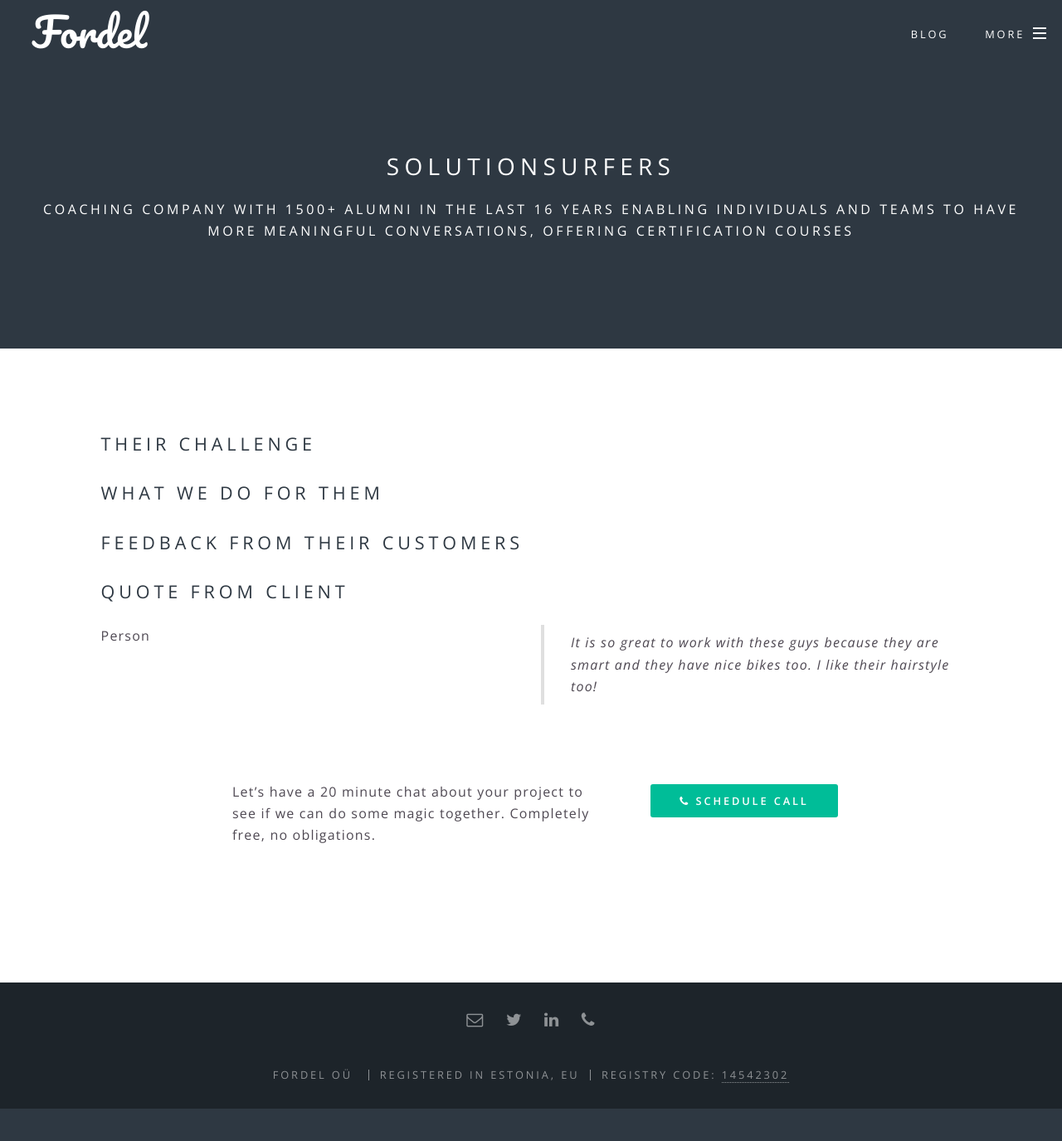
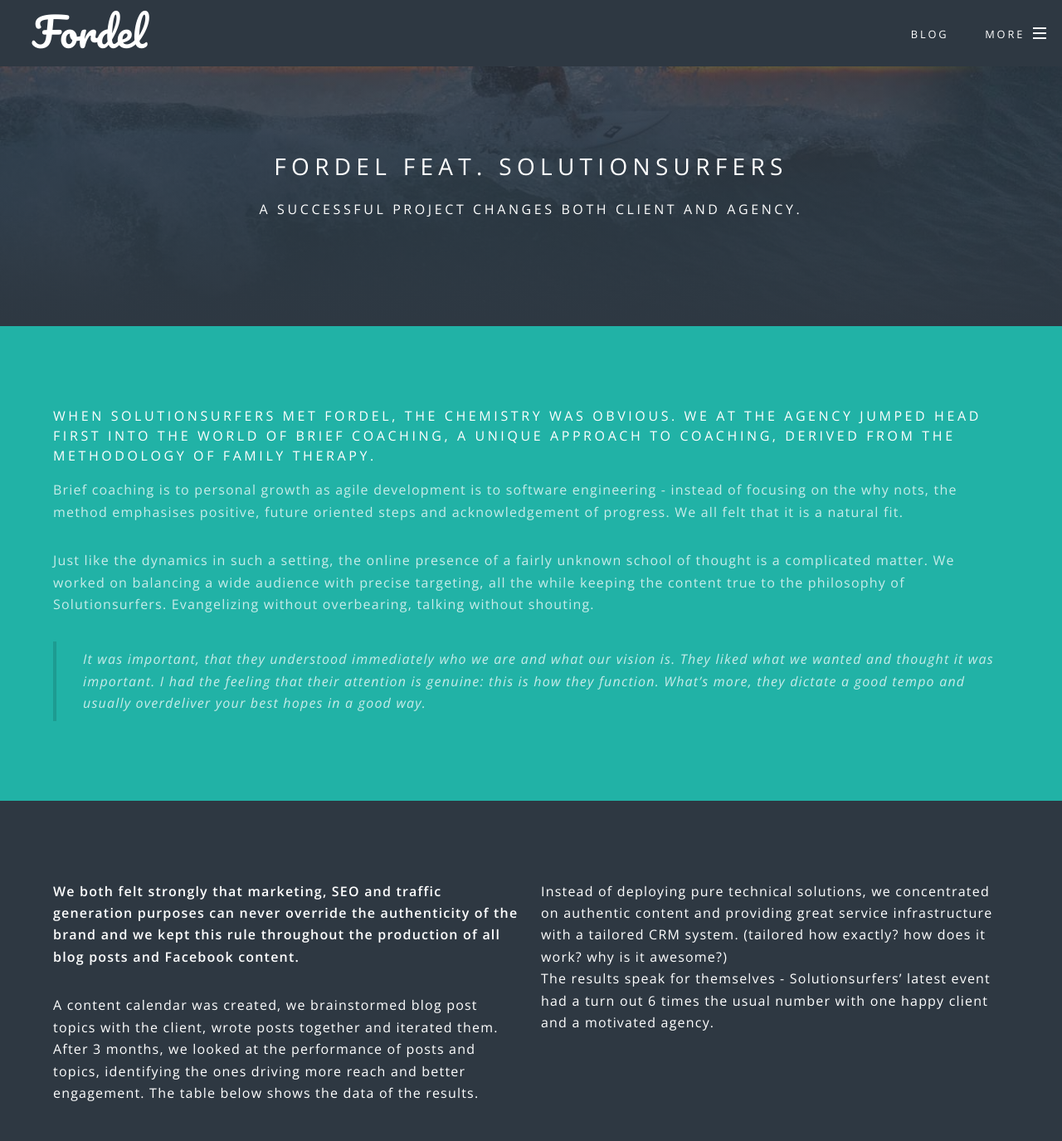
Before and after one commit to dan300/fordel-site, a Jekyll site: the page built from client-stories/solutionsurfers.html, in a window 1280 px wide and 1400 px high. Shown: the top 1375 px of the window at 83% size. Built offline with Jekyll 4.4.1, drawn with Linux system fonts in a browser that asks for light colours; comment, search, counter and statistics services are not loaded; some of the changed text lies outside the part shown.

Commit message:
Added solutionsurfers story v1

```diff
--- a/_layouts/clientstory.html
+++ b/_layouts/clientstory.html
@@ -4,7 +4,7 @@
 
 <article id="main" style>
 
-  <header class="bgtheme-clientstory-tickeron">
+  <header class="bgtheme-clientstory-{{ page.clientname }}">
     <h2>{{ page.title }}</h2>
     <p>{{ page.excerpt }}</p>
   </header>
--- a/client-stories/solutionsurfers.html
+++ b/client-stories/solutionsurfers.html
@@ -1,34 +1,101 @@
 ---
-title: Solutionsurfers
-excerpt: Coaching company with 1500+ alumni in the last 16 years enabling individuals and teams to have more meaningful conversations, offering certification courses
-metaTitle: Small Business Marketing Client Stories
-metaDescription: this is meta description only
-userTitle: Stuff we can help with
-layout: page
+title: Fordel feat. Solutionsurfers
+excerpt: A successful project changes both client and agency.
+metaTitle: Small Business Marketing Client Stories - Solutionsurfers
+metaDescription: How Tickeron Is Succeeding With Fordel’s Expertise In Paid Acquisition and Analytics
+userTitle: Solutionsurfers Case Study
+layout: clientstory
+clientname: solutionsurfers
 ogImage: this is og image url
 ogDescription: this is an og description
 ogTitle: this is og title
+backgroundImage:
 ---
 
+<section class="wrapper style1">
+	<div class="inner">
+		<div class="row">
+			<div class="12u">
+				<h4>When Solutionsurfers met Fordel, the chemistry was obvious. We at the agency jumped head first into the world of brief coaching, a unique approach to coaching, derived from the methodology of family therapy. </h4>
+				<p>Brief coaching is to personal growth as agile development is to software engineering - instead of focusing on the why nots, the method emphasises positive, future oriented steps and acknowledgement of progress. We all felt that it is a natural fit.</p>
+				<p>Just like the dynamics in such a setting, the online presence of a fairly unknown school of thought is a complicated matter. We worked on balancing a wide audience with precise targeting, all the while keeping the content true to the philosophy of Solutionsurfers. Evangelizing without overbearing, talking without shouting. </p>
+			</div>
+		</div>
+		<blockquote>It was important, that they understood immediately who we are and what our vision is. They liked what we wanted and thought it was important. I had the feeling that their attention is genuine: this is how they function. What’s more, they dictate a good tempo and usually overdeliver your best hopes in a good way.</blockquote>
+	</div>
+</section>
 
-					<section class="wrapper alt style5">
+<section class="wrapper style4">
 <div class="inner">
-							<h2>Their challenge</h2>
-							<h2>What we do for them</h2>
-							<h2>Feedback from their customers</h2>
-							<h2>Quote from client</h2>
-							<div class="row uniform">
-								<div class="6u 12u$(xsmall)">
-									Person
+		<div class="row">
+		  <div class="6u">
+				<p><b>We both felt strongly that marketing, SEO and traffic generation purposes can never override the authenticity of the brand and we kept this rule throughout the production of all blog posts and Facebook content.</b></p>
+				A  content calendar was created, we brainstormed blog post topics with the client, wrote posts together and iterated them. After 3 months, we looked at the performance of posts and topics, identifying the ones driving more reach and better engagement. The table below shows the data of the results.</p>
 			</div>
-								<div class="6u 12u$(xsmall)">
-									<blockquote>It is so great to work with these guys because they are smart and they have nice bikes too. I like their hairstyle too!</blockquote>
+			<div class="6u">
+				<p>Instead of deploying pure technical solutions, we concentrated on authentic content and providing great service infrastructure with a tailored CRM system. (tailored how exactly? how does it work? why is it awesome?)<br />The results speak for themselves - Solutionsurfers’ latest event had a turn out 6 times the usual number with one happy client and a motivated agency. </b></p>
+			</div>
 		</div>
 </div>
 </section>
 
+<section class="wrapper style5">
+	<div class="inner">
+		<div class="row">
+			<!-- <div class="6u">
+				<img src="../../images/fb-ads.png" width="100%" style="margin-bottom:15px">
+				<h3>Facebook Ads campaigns</h3>
+				<p>Over the following year, we assisted Tickeron with planning and managing paid acquisition strategies on Facebook, AdWords, Quora, Twitter, Outbrain and several other, smaller self-service platforms. Using Google Analytics and Google Tag Manager, the agency’s digital marketing experts also helped Tickeron set up a system to measure in-app conversion points. This allowed Tickeron to identify problem areas that hindered conversion rates and make the necessary adjustments.</p>
+			</div>
+			<div class="6u">
+				<img src="../../images/email-img.png" width="100%" style="margin-bottom:15px">
+				<h3>E-mail automation</h3>
+				<p>Of course, acquiring customers is only half the battle — the other half is keeping them. Using a tool called customer.io, Fordel designed and helped Tickeron implement and maintain a marketing automation campaign intended to add value to paid users along their customer journey.</p>
+			</div> -->
+		</div>
+		<!-- <hr> -->
+		<h2>Expertise used at Tickeron</h4>
+		<div class="row">
+			<div class="6u 12u$(medium)">
+				<ul class="alt">
+					<li>Google Analytics</li>
+					<li>Google Tag Manager</li>
+					<li>Facebook Ads</li>
+				</ul>
+			</div>
+			<div class="6u 12u$(medium)">
+				<ul class="alt">
+					<li>Twitter Ads</li>
+					<li>E-mail marketing automation</li>
+				</ul>
+			</div>
+		</div>
+		<hr>
+		<div>
+			<h2>Marketing / tech jargon used at Solutionsurfers</h3>
+				<ul class="tags">
+					<li><span class="tag">custom reports</span></li>
+					<li><span class="tag">measurement protocol</span></li>
+					<li><span class="tag">remarketing pixel</span></li>
+					<li><span class="tag">trigger</span></li>
+					<li><span class="tag">segments</span></li>
+					<li><span class="tag">supermetrics</span></li>
+					<li><span class="tag">data layer</span></li>
+					<li><span class="tag">outbrain</span></li>
+				</ul>
+		</div>
+		<hr>
+		<div style="text-align:center">
+			<h2>Solutionsurfers around the web</h2>
+			<ul class="icons">
+				<li><a href="https://www.facebook.com/Brief.Coach.Training/" class="icon fa-facebook fa-2x"><span class="label">Solutionsurfers on Facebook</span></a></li>
+				<li><a href="http://www.solutionsurfers.hu" class="icon fa-building fa-2x"><span class="label">Website</span></a></li>
+			</ul>
+		</div>
+	</div>
+</section>
 
-					<section id="cta" class="wrapper style4">
+<section id="cta" class="wrapper style3">
 	<div class="inner">
 		<header>
 			<p>Let’s have a 20 minute chat about your project to see if we can do some magic together. Completely free, no obligations.</p>
--- a/client-stories/tickeron.html
+++ b/client-stories/tickeron.html
@@ -5,6 +5,7 @@
 metaDescription: How Tickeron Is Succeeding With Fordel’s Expertise In Paid Acquisition and Analytics
 userTitle: Tickeron Case Study
 layout: clientstory
+clientname: tickeron
 ogImage: this is og image url
 ogDescription: this is an og description
 ogTitle: this is og title
--- a/css/custom.css
+++ b/css/custom.css
@@ -55,11 +55,11 @@
 
 .bgtheme-clientstory-tickeron {
   	background: linear-gradient( rgba(46, 56, 66, 0.75), rgba(46, 56, 66, 1)), url('../../images/tickeron-case-study-background.jpg');
-		/* background: url('../../images/solutionsurfers-client-case-study-fordel-2.jpg'); */
-		/* background: url('https://tickeron.com/Img/Marketing/design/images/home-slide1.jpg'); */
+  }
 
-
-  }
+.bgtheme-clientstory-solutionsurfers {
+  	background: linear-gradient( rgba(46, 56, 66, 0.75), rgba(46, 56, 66, 1)), url('../../images/case-study-image-solutionsurfers.jpg');
+	  }
 
 /* Contacts page related customizations */
 
```
Also changed, not shown: images/case-study-image-solutionsurfers.jpg. Lines whose indentation alone changed are shown as unchanged.
